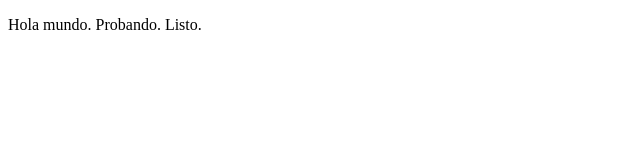
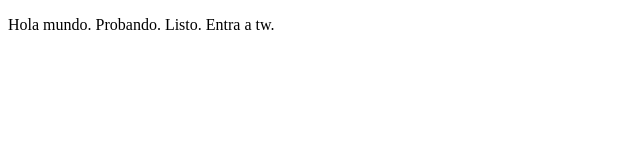
Before and after one commit to emgvera/ProyectoDemoCursoPrework, a plain HTML site: page index.html in a window 1280 px wide. Shown: the full height of the page, 0-640 px from the left. Drawn offline with Linux system fonts and the light colour scheme.

Commit message:
cambios agregamos nueva informacion

```diff
--- a/index.html
+++ b/index.html
@@ -8,7 +8,7 @@
 </head>
 <body>
     <p>
-        Hola mundo. Probando. Listo.
+        Hola mundo. Probando. Listo. Entra a tw.
     </p>
 
 </body>
```
